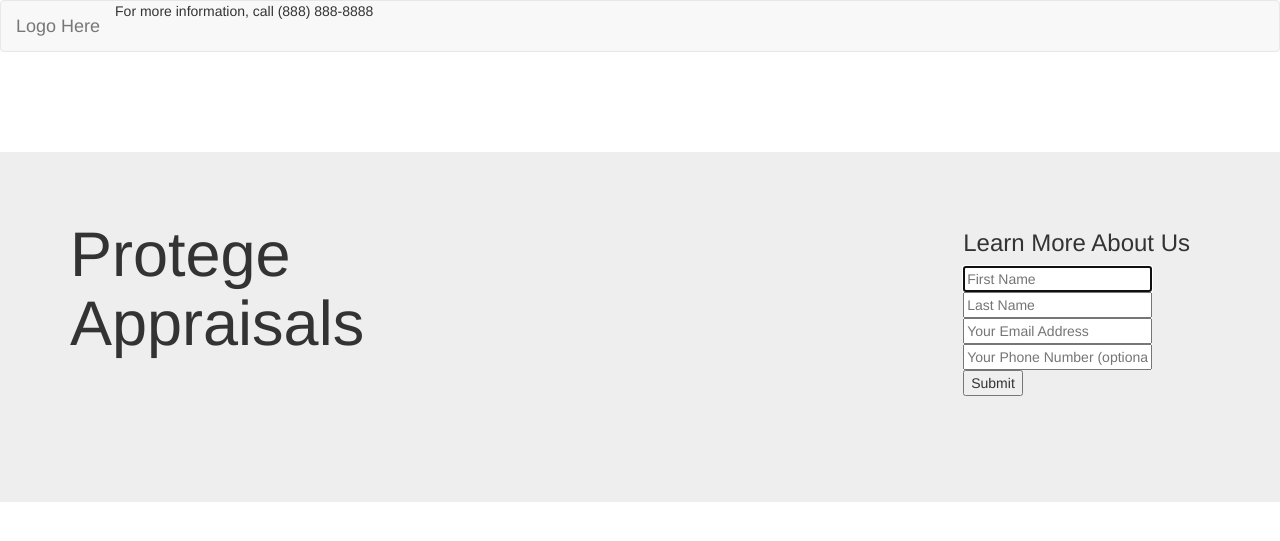
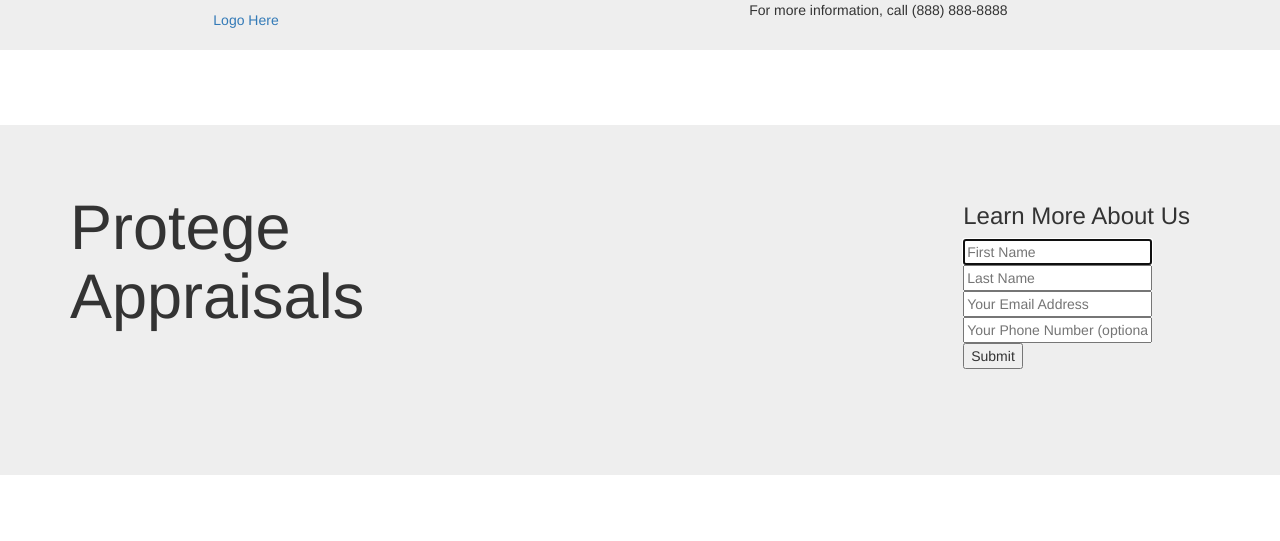
Before and after one commit to kaelymills/Protege, a PHP site: page / in a window 1280 px wide. Shown: the top 541 px of the page. Run offline with PHP 8.4, Linux system fonts and the light colour scheme; some libraries are stand-ins or nearby versions.

Commit message:
create header

```diff
--- a/assets/css/style.css
+++ b/assets/css/style.css
@@ -1,11 +1,21 @@
+.page-header {
+  background-color: #eee;
+  top: 0;
+  margin-top: 0px;
+}
+
+#brandLogo {
+  padding: 10px;
+  margin-right: 20px;
+}
+
+
 .jumbotron {
-  margin-top: 100px;
+  margin-top: 75px;
   height: 350px;
 }
 
-#callNow {
-  float: right;
-}
+
 
 #contactForm {
   float: right;
--- a/index.html
+++ b/index.html
@@ -15,23 +15,22 @@
 <body>
 
 
-<nav class="navbar navbar-default">
-  <div class="container-fluid">
-    <!-- Brand and toggle get grouped for better mobile display -->
-    <div class="navbar-header">
-      <button type="button" class="navbar-toggle collapsed" data-toggle="collapse" data-target="#bs-example-navbar-collapse-1" aria-expanded="false">
-        <span class="sr-only">Toggle navigation</span>
-        <span class="icon-bar"></span>
-        <span class="icon-bar"></span>
-        <span class="icon-bar"></span>
-      </button>
-      <a class="navbar-brand" href="#">Logo Here</a>
-      <div id="callNow">
-      	<center> For more information, call (888) 888-8888 </center>
-      </div>
-    </div>
-    </div>
-  </nav>
+<div class="page-header">
+	<div class="row">
+	  <div class="col-md-2">
+	  </div>
+	  <div class="col-md-4" id="brandLogo">
+	  	<a href="#">Logo Here</a>
+	  </div>
+	  <div class="col-md-4" id="callNow">
+	  	<center> For more information, call (888) 888-8888 </center>
+	  </div>
+	  <div class="col=md-2">
+	  </div>
+	</div>
+</div>
+
+
 
 	<!-- Jumbotron with image & signup form  -->
 <div class="jumbotron">
```
